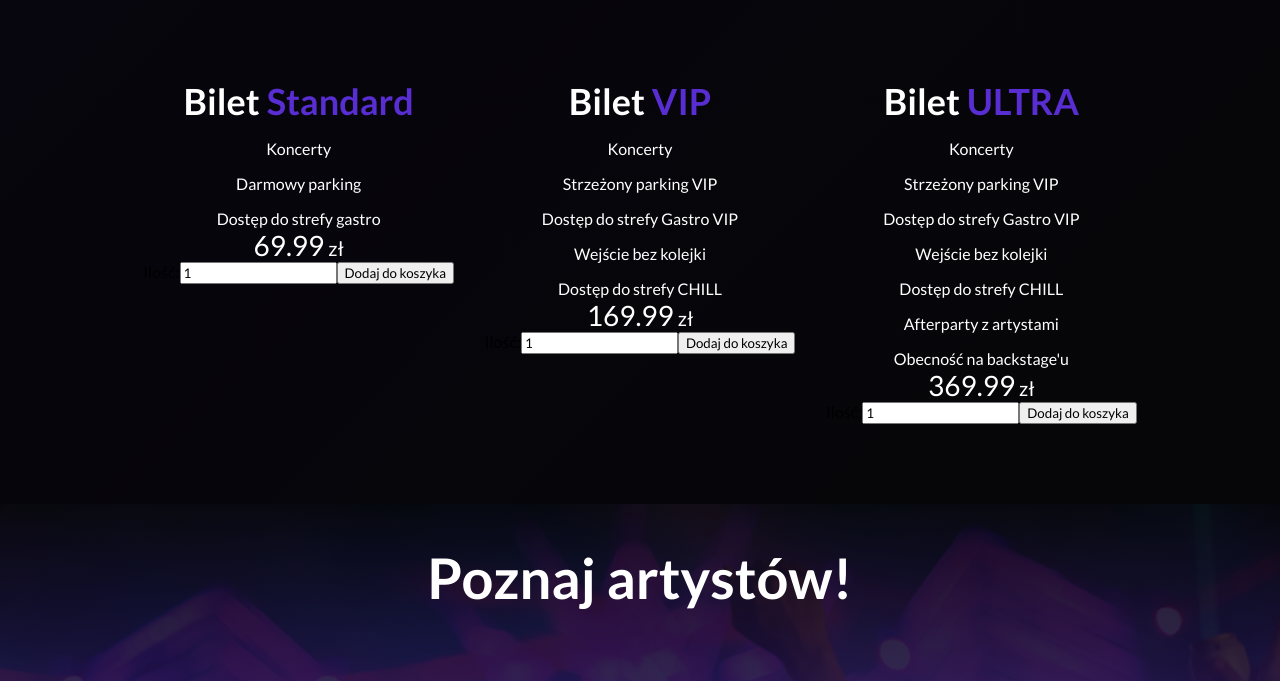
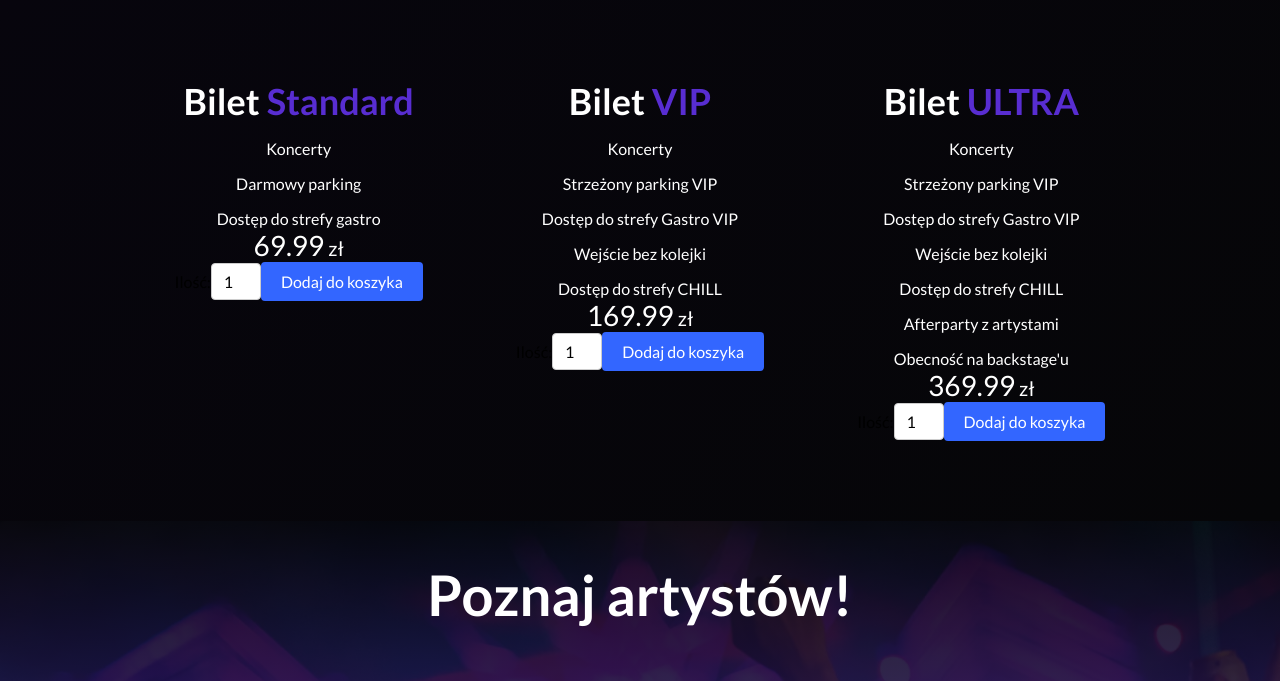
Before and after one commit to kacperziubinsky/TicketSystem, a PHP site: page /tickets.php in a window 1280 px wide. Shown: the part 156-837 px from the top of the page. Run offline with PHP 8.4, Linux system fonts and the light colour scheme; data comes from the database, SQL or seed files in the repository.

Commit message:
Final V2

```diff
--- a/style.css
+++ b/style.css
@@ -299,6 +299,37 @@ footer .social{
 .login-container p a:hover {
     text-decoration: underline;
 }
+
+.ticket-info input[type=number]{
+    width: 50px;
+    padding: 8px;
+    font-size: 16px;
+    border: 1px solid #ccc;
+    border-radius: 4px;
+    text-align: center;
+    outline: none;
+    transition: border-color 0.3s ease;
+}
+
+.ticket-info input[type=number]:hover{
+    border-color: #3366ff;
+}
+
+.ticket-info button{
+    padding: 10px 20px;
+    background-color: #3366ff;
+    color: white;
+    border: none;
+    border-radius: 4px;
+    cursor: pointer;
+    font-size: 16px;
+    transition: background-color 0.3s ease;
+}
+
+.ticket-info button:hover{
+    background-color: #2656af;
+
+}
 /* REGISTER SECTION */
 .register {
     display: flex;
```
